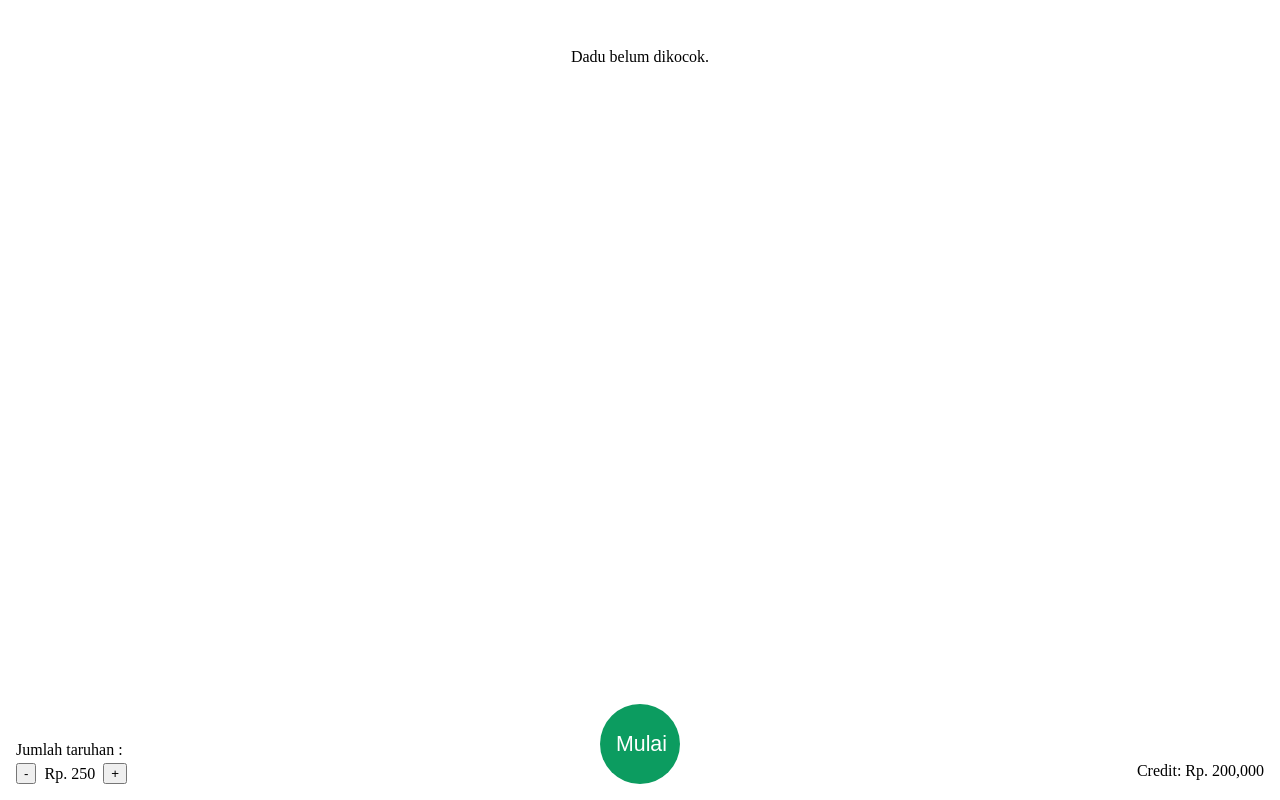
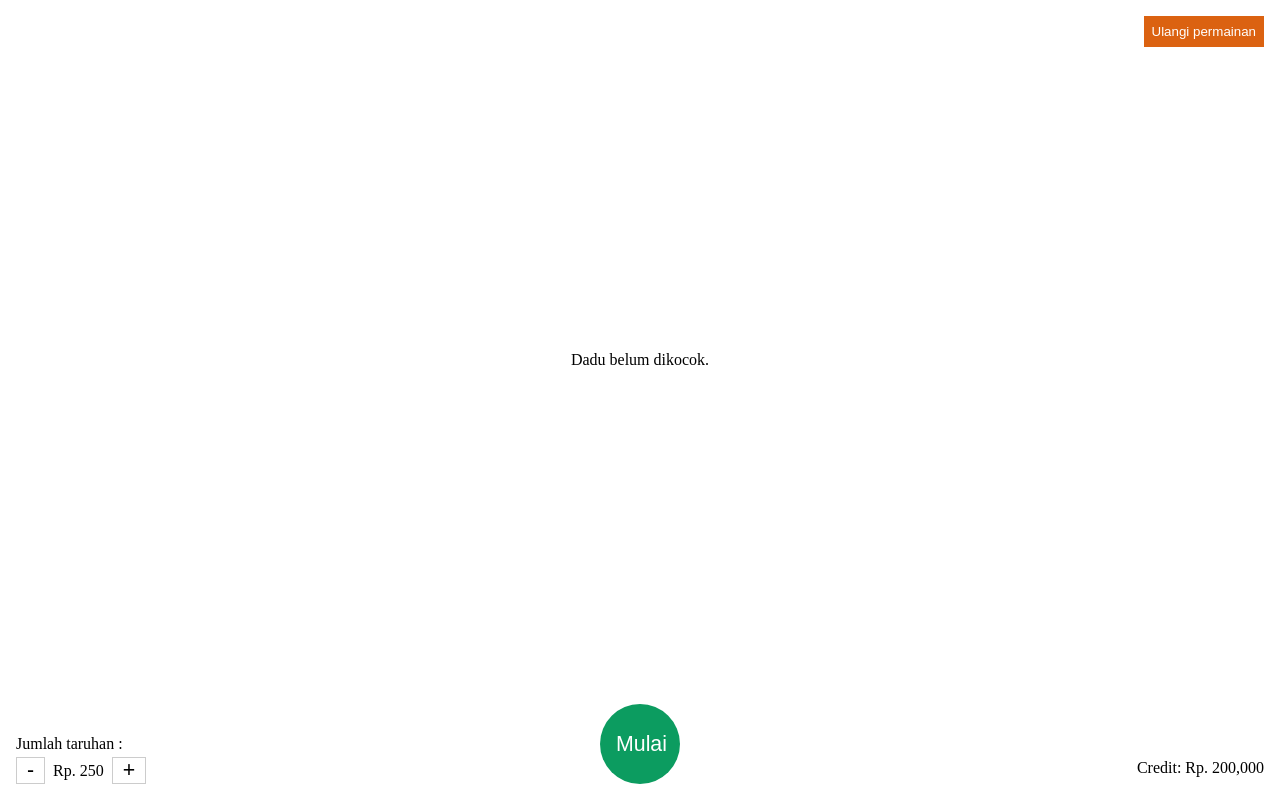
Before and after one commit to wadahkode/game-dadu, a plain HTML site: page index.html in a window 1280 px wide. Drawn offline with Linux system fonts and the light colour scheme.

Commit message:
add button for reload demo

```diff
--- a/index.html
+++ b/index.html
@@ -11,6 +11,23 @@
 
 <body>
   <div class="papan">
+    <header class="flex navigator-bottom">
+      <div class="left">
+        <button class="btn-start">Mulai</button>
+        <button class="btn-reload">Ulangi permainan</button>
+        <div class="bet">
+          <label>Jumlah taruhan :</label>
+          <div>
+            <button type="button" id="btn-credit-min" class="btn-credit">-</button>
+            <div id="credit"></div>
+            <button type="button" id="btn-credit-plus" class="btn-credit">+</button>
+          </div>
+        </div>
+      </div>
+      <button class="btn-stop hidden">Berhenti</button>
+      <div>Credit: <span id="papan-credit">Rp. 200.000</span></div>
+    </header>
+
     <div class="papan-dadu"></div>
     <form class="form hidden" method="POST">
       <label for="tebakNilaiDadu">Tebak nilai dadu</label><br />
@@ -19,22 +36,6 @@
         <button type="submit" id="btnSubmit" class="btn-submit">Kirim</button>
       </div>
     </form>
-
-    <header class="flex navigator-bottom">
-      <div class="left">
-        <button class="btn-start">Mulai</button>
-        <div class="bet">
-          <label>Jumlah taruhan :</label>
-          <div>
-            <button type="button" id="btn-credit-min">-</button>
-            <div id="credit"></div>
-            <button type="button" id="btn-credit-plus">+</button>
-          </div>
-        </div>
-      </div>
-      <button class="btn-stop hidden">Berhenti</button>
-      <div>Credit: <span id="papan-credit">Rp. 200.000</span></div>
-    </header>
   </div>
 
   <script src="index.js"></script>
--- a/index.js
+++ b/index.js
@@ -8,6 +8,7 @@ const creditBet = document.getElementById("credit");
 const audio = document.createElement("audio");
 const btnCreditMin = document.getElementById("btn-credit-min");
 const btnCreditPlus = document.getElementById("btn-credit-plus");
+const btnReload = document.querySelector(".btn-reload");
 let credit = !localStorage.getItem("credit")
   ? 200000
   : localStorage.getItem("credit");
@@ -16,8 +17,11 @@ let bet = !localStorage.getItem("credit_bet")
   : localStorage.getItem("credit_bet");
 let betMax = bet * 20;
 
-// localStorage.removeItem("credit");
-// localStorage.removeItem("credit_bet");
+btnReload.onclick = () => {
+  localStorage.removeItem("credit");
+  localStorage.removeItem("credit_bet");
+  window.location.reload();
+};
 
 papanDadu.innerHTML = "Dadu belum dikocok.";
 creditBet.innerHTML = toRupiah(parseInt(bet), "Rp. ");
--- a/style.css
+++ b/style.css
@@ -5,23 +5,6 @@ body {
   background-repeat: no-repeat; */
   margin: 0;
   padding: 0;
-}
-
-@media screen and (min-width: 320px) and (max-width: 360px) {
-  .papan {
-    padding: 1rem;
-  }
-  .papan > header {
-    position: relative;
-    max-width: 90%;
-    margin-bottom: -1rem;
-  }
-  .papan > header .btn-start {
-    position: fixed;
-    bottom: 0;
-    left: 0;
-    right: 0;
-  }
 }
 
 .navigator-bottom {
@@ -42,6 +25,17 @@ body {
   border-radius: 100%;
   cursor: pointer;
   font-size: 16pt;
+}
+
+.navigator-bottom .btn-reload {
+  position: fixed;
+  top: 1rem;
+  right: 1rem;
+  background-color: rgb(219, 98, 17);
+  padding: 0.5rem;
+  border: none;
+  color: rgb(255, 255, 255);
+  cursor: pointer;
 }
 
 .navigator-bottom .btn-start:hover,
@@ -69,6 +63,8 @@ body {
   justify-content: center;
   align-items: center;
   padding: 2rem 0;
+  background-color: transparent;
+  height: 80vh;
 }
 
 .papan-dadu {
@@ -128,3 +124,11 @@ body {
   background-color: gray;
   cursor: not-allowed;
 }
+
+.btn-credit {
+  background-color: transparent;
+  border: 1px solid #ccc;
+  padding: 0 10px;
+  font-size: 16pt;
+  cursor: pointer;
+}
```
